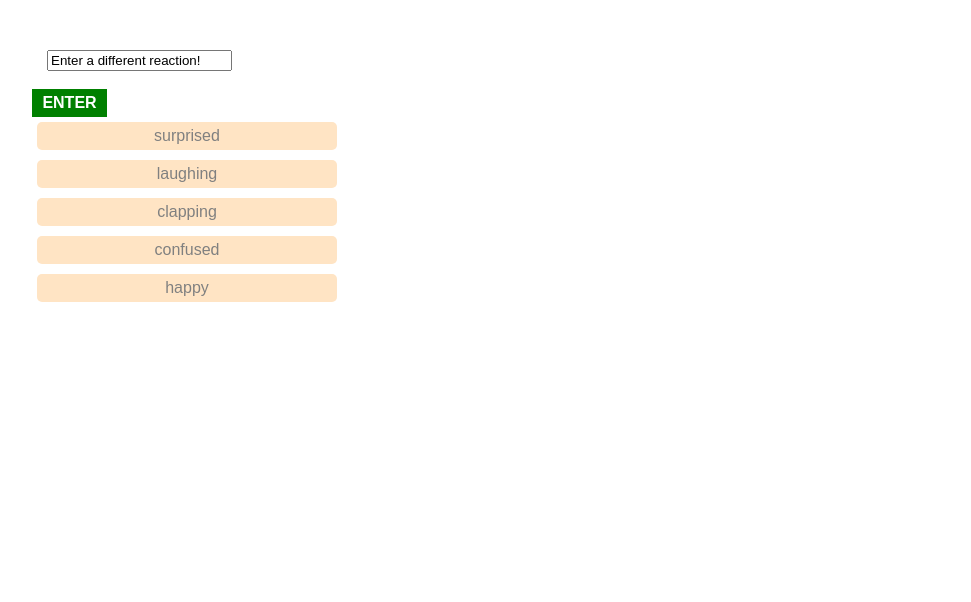
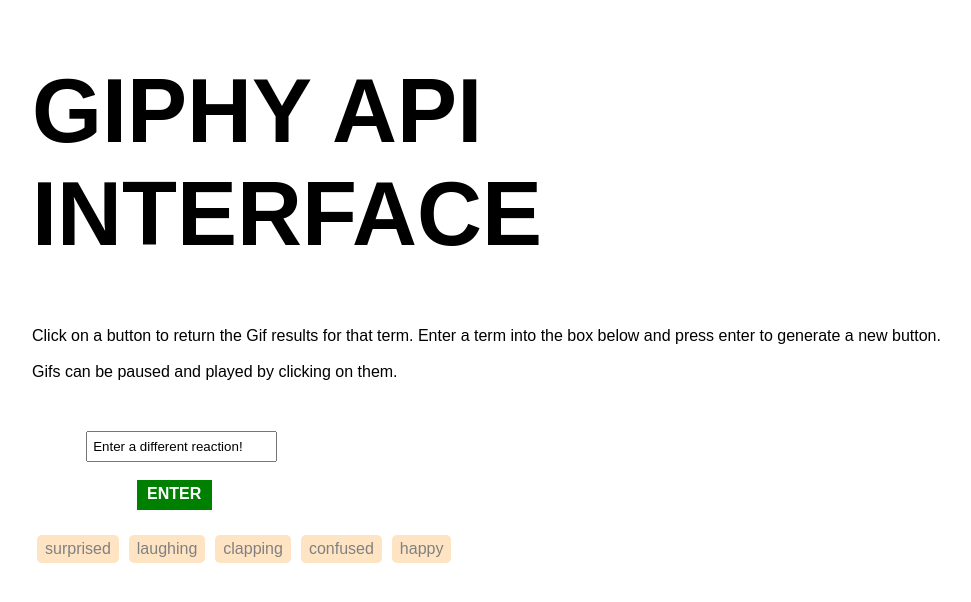
Before and after one commit to jonathantcallahan/giphy-api-homework, a plain HTML site: page index.html in a window 1280 px wide. Shown: the whole page, without its empty margins (134-1105 px from the left). Drawn offline with nearby package versions, Linux system fonts and the light colour scheme.

Commit message:
continued making styling updates

```diff
--- a/index.html
+++ b/index.html
@@ -6,6 +6,8 @@
     </head>
     <body>
         <div class="main-content">
+            <h1>GIPHY API INTERFACE</h1>
+            <p>Click on a button to return the Gif results for that term. Enter a term into the box below and press enter to generate a new button. <br><br>Gifs can be paused and played by clicking on them.</p>
             <div id="input-container">
                 <input type="text" id="emot-input-box" value="Enter a different reaction!">
                 <div id="enter-emotion">ENTER</div>
--- a/script.js
+++ b/script.js
@@ -25,7 +25,7 @@ function createImage(userInput){
     for(var i = 0; i < 10; i++){
 
         var imageHolder = $("<div>").attr("class", "giphy-image")
-        var rating = $("<p>").text(userInput.data[i].rating).attr("class","image-rating")
+        var rating = $("<p>").text("Rating: " + userInput.data[i].rating).attr("class","image-rating")
         var img = $("<img>").attr("id", "img").attr("src", userInput.data[i].images.fixed_height_still.url).attr("paused", "true").attr("mov-url",userInput.data[i].images.fixed_height.url).attr("still-url", userInput.data[i].images.fixed_height_still.url)
        imageHolder.append(rating, img)
         $("#image-container").append(imageHolder);
@@ -60,3 +60,13 @@ $(document).delegate("#img", "click", function(){
     }
 
 })
+
+$("#emot-input-box").click(function(){
+    var inputVal = $(this).val()
+
+    if(inputVal === "Enter a different reaction!"){
+        $(this).val("")
+    } else {
+        return;
+    }
+})
--- a/style.css
+++ b/style.css
@@ -2,36 +2,47 @@
     font-family: sans-serif;
 }
 
+h1 {
+    font-size: 90px;
+    font-weight: bold;
+}
 .main-content{
     width: 75%;
     margin-left: auto;
     margin-right: auto;
 }
 
+#input-container {
+    display: block;
+    width: 30%;
+    margin: 50px 30px 0 0;
+    text-align: center;
+}
+
 #button-container {
+    margin-top: 20px;
     display: inline-block;
     width: 55%;
 }
 
-#input-container {
-    display: block;
-    width: 30%;
-    margin: 50px 30px 0 0;
-}
-
 .button {
     display: inline-block;
-    width: 300px;
+    width: auto;
     background-color: bisque;
     color: gray;
     text-align: center;
-    padding: 5px 0px 5px 0px;
+    padding: 5px 8px;
     margin: 5px;
     border-radius: 5px;
 }
 
+.button:hover {
+    box-shadow: 0px 0px 8px red;
+}
+
 #image-container {
     clear: both;
+    padding-top: 20px;
 
 }
 
@@ -39,18 +50,18 @@
     display: inline-block;
     margin: 5px;
     border: 2px solid gray;
-    border-radius: 5px;
+    background-color: gray;
 }
 
 .image-rating {
-    background-color: gray;
     text-align: center;
     color: white;
     font-weight: bold;
-    padding: 3px 0px 3px;
+    padding: 2px 0px 2px;
 }
 
 #enter-emotion {
+    display: inline-block;
     margin-top: 18px;
     background-color: green;
     font-weight: bold;
@@ -58,13 +69,16 @@
     padding: 5px 0;
     text-align: center;
     width: 75px;
+    height: 20px;
 }
 
 #enter-emotion:hover {
-    box-shadow: 4px 4px 5px gray;
+    box-shadow: 2px 2px 5px gray;
 }
 
 
 #emot-input-box {
     margin-left: 15px;
+    height: 27px;
+    padding: 0px 5px;
 }
```
